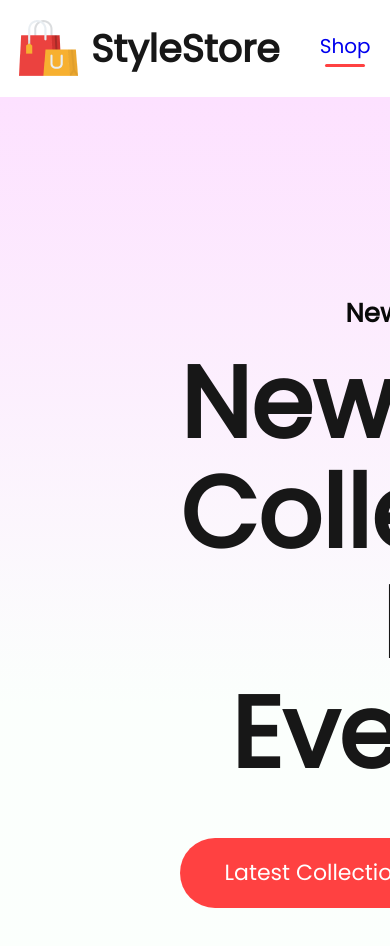
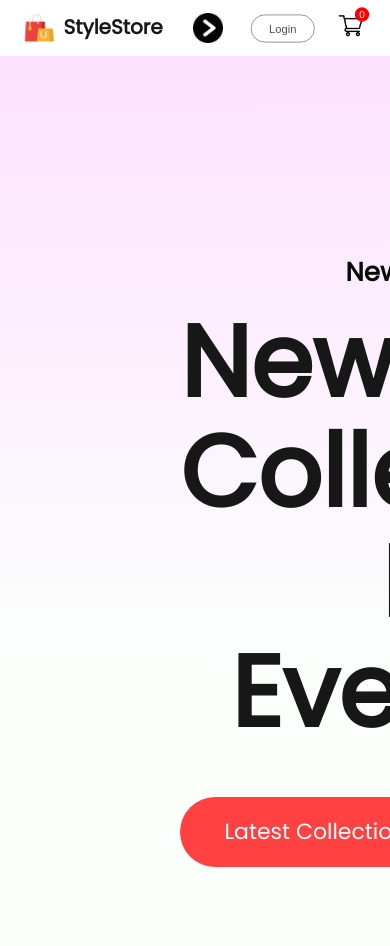
Before and after one commit to pmswami/StyleStore, a React (Create React App) app in the folder frontend/: page / in a window 390 px wide. Shown: the top 946 px of the page. Built offline with nearby package versions, Linux system fonts and the light colour scheme.

Commit message:
Added responsive media styles

```diff
--- a/frontend/src/Components/Navbar/Navbar.css
+++ b/frontend/src/Components/Navbar/Navbar.css
@@ -3,6 +3,7 @@
   justify-content: space-around;
   padding: 16px;
   box-shadow: 0 1px 3px -2px black;
+  align-items: center;
 }
 
 .nav-logo {
@@ -77,3 +78,104 @@
   background: red;
   color: white;
 }
+.nav-dropdown {
+  display: none;
+}
+
+@media (max-width: 1280px) {
+  .navbar {
+    padding: 12px 50px;
+  }
+  .nav-logo img {
+    width: 40px;
+  }
+  .nav-logo p {
+    font-size: 25px;
+  }
+  .nav-menu {
+    gap: 30px;
+    font-size: 16px;
+  }
+  .nav-login-cart {
+    gap: 30px;
+  }
+  .nav-login-cart button {
+    width: 120px;
+    height: 45px;
+    font-size: 16px;
+  }
+  .nav-cart-count {
+    margin-left: -40px;
+    font-size: 12px;
+  }
+}
+@media (max-width: 1024px) {
+  .navbar {
+    padding: 12px 30px;
+  }
+  .nav-menu {
+    gap: 25px;
+    font-size: 14px;
+  }
+  .nav-login-cart button {
+    width: 80px;
+    height: 35px;
+    font-size: 14px;
+  }
+  .nav-login-cart img {
+    width: 30px;
+  }
+  .nav-cart-count {
+    width: 18px;
+    height: 18px;
+  }
+}
+
+@media (max-width: 800px) {
+  .navbar {
+    padding: 10px 0px;
+  }
+  .nav-dropdown {
+    display: block;
+    width: 30px;
+    rotate: -90deg;
+    transition: 0.5s;
+  }
+  .nav-dropdown.open {
+    transform: rotate(90deg);
+  }
+  /* .open {
+    display: block;
+    width: 30px;
+    rotate: 0deg;
+    transition: 0.5s;
+  } */
+  .nav-menu {
+    display: none;
+    height: 80px;
+    width: 100%;
+    position: absolute;
+    background-color: white;
+    justify-content: center;
+    top: 50px;
+  }
+  .nav-menu-visible {
+    display: flex;
+  }
+}
+@media (max-width: 500px) {
+  .navbar {
+    padding: 8px 0px;
+    gap: 0;
+  }
+  .nav-logo {
+    transform: scale(0.8);
+  }
+  .nav-menu {
+    height: 70px;
+    top: 50px;
+  }
+  .nav-login-cart {
+    transform: scale(0.8);
+  }
+}
--- a/frontend/src/Components/Navbar/Navbar.js
+++ b/frontend/src/Components/Navbar/Navbar.js
@@ -1,20 +1,32 @@
-import React, { useContext, useState } from "react";
+import React, { useContext, useRef, useState } from "react";
 import "./Navbar.css";
 import logo from "../Assets/logo.png";
 import cart_icon from "../Assets/cart_icon.png";
 import { Link } from "react-router-dom";
 import { ShopContext } from "../../Context/ShopContext";
+import dropDownIcon from "../Assets/dropdown_icon.jpg";
 
 export const Navbar = () => {
   const { getTotalCartItems } = useContext(ShopContext);
   const [menu, setMenu] = useState("shop");
+  const menuRef = useRef();
+  const dropdown_toggle = (e) => {
+    menuRef.current.classList.toggle("nav-menu-visible");
+    e.target.classList.toggle("open");
+  };
   return (
     <div className="navbar">
       <div className="nav-logo">
         <img src={logo} alt="The Website Logo" />
         <p>StyleStore</p>
       </div>
-      <ul className="nav-menu">
+      <img
+        className="nav-dropdown"
+        onClick={dropdown_toggle}
+        src={dropDownIcon}
+        alt="Dropdown Image"
+      />
+      <ul className="nav-menu" ref={menuRef}>
         <li onClick={() => setMenu("shop")}>
           <Link style={{ textDecoration: "none" }} to="/">
             Shop
```
Also changed, not shown: frontend/src/Components/Assets/dropdown_icon.jpg (added).
